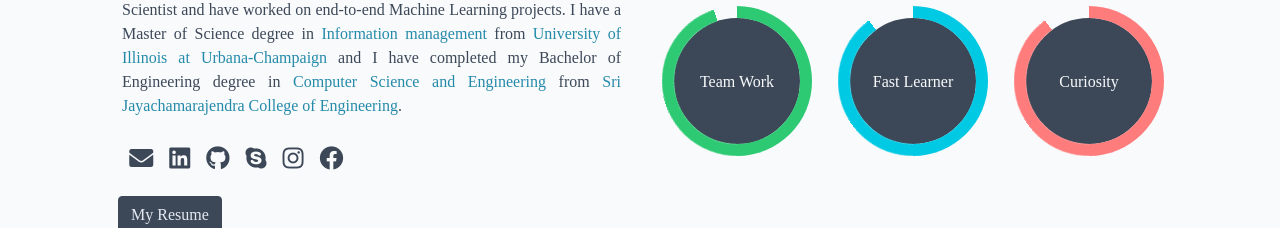
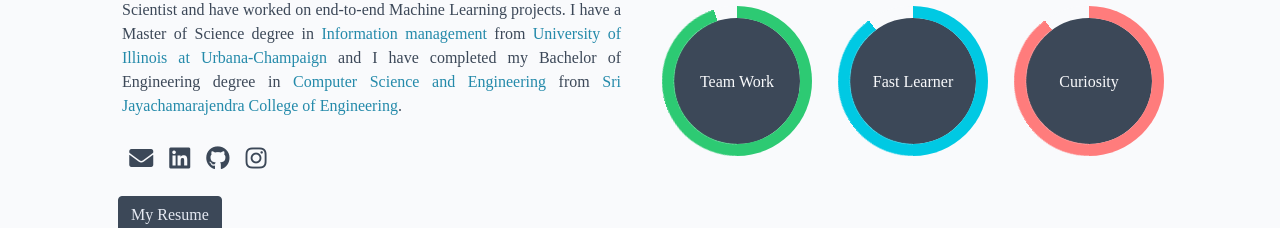
Before and after one commit to vpb2/Vpb, a plain HTML site: page index.html in a window 1280 px wide. Shown: the part 1040-1268 px from the top of the page. Drawn offline with Linux system fonts and the light colour scheme; a web font is replaced by a local one.

Commit message:
V2 - Removed Skype and FB

```diff
--- a/index.html
+++ b/index.html
@@ -186,19 +186,7 @@ I&rsquo;m an experienced Data Scientist and have worked on end-to-end Machine Le
 
           <li>
 
-              <a href="vinu.prasad.bhambore" target="/"><i class="fab fa-skype"></i></a>
-
-          </li>
-
-          <li>
-
               <a href="https://www.instagram.com/vinu_prasad/" target="/"><i class="fab fa-instagram"></i></a>
-
-          </li>
-
-          <li>
-
-              <a href="https://www.facebook.com/vinu.prasad/" target="/"><i class="fab fa-facebook"></i></a>
 
           </li>
 
```
